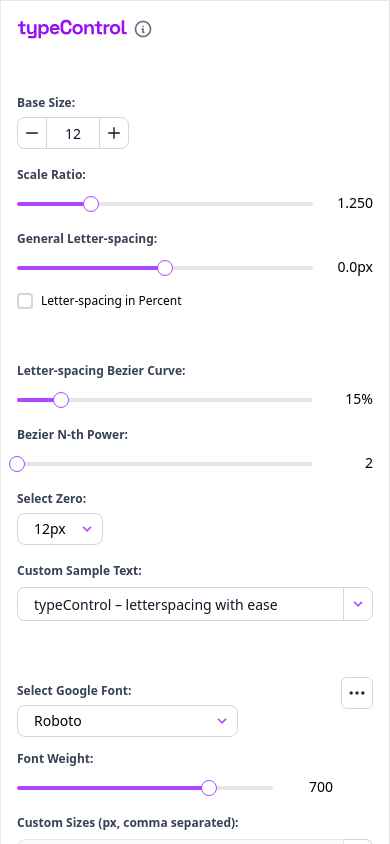
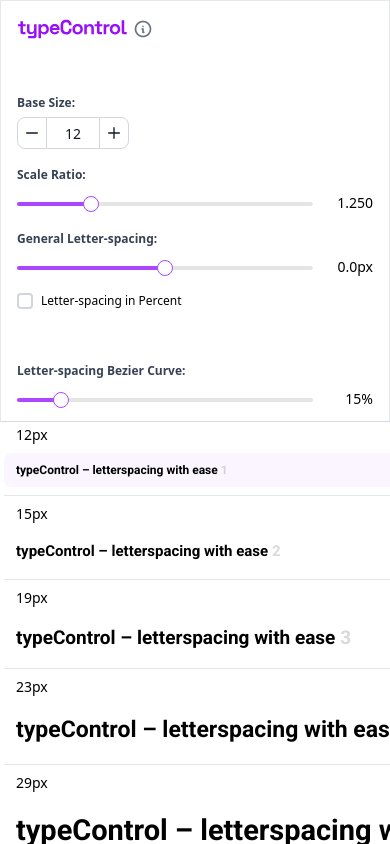
Before and after one commit to form-d/typecontrol-app, a Next.js app: page / in a window 390 px wide. Shown: the top 844 px of the page. Built offline with nearby package versions, Linux system fonts and the light colour scheme.

Commit message:
split view mobile

```diff
--- a/components/layout/Layout.tsx
+++ b/components/layout/Layout.tsx
@@ -57,7 +57,7 @@ const Layout: React.FC<LayoutProps> = ({
     <div ref={containerRef} className={containerClasses}>
       {isTop ? (
         // Sticky top bar: transparent background, stays at top while content scrolls
-        <aside className="md:sticky top-0 w-full z-10 p-4 bg-white/70 backdrop-blur-[32px] border border-b-black/15 p-4 space-y-4">
+        <aside className="h-[50vh] md:h-auto overflow-auto md:sticky top-0 w-full z-10 p-4 bg-white/70 backdrop-blur-[32px] border border-b-black/15 p-4 space-y-4">
           {bar}
         </aside>
       ) : (
--- a/pages/index.tsx
+++ b/pages/index.tsx
@@ -12,7 +12,7 @@ const Home: React.FC = () => {
   return (
     <Layout orientation={settings.layout} bar={<ControlPanel sizes={sizes} />}>
       <div className="">
-        <div className="mx-auto">
+        <div className="mx-auto h-[50vh] md:h-auto overflow-auto">
           {/* <div className="mx-auto px-1 md:px-10"> */}
           <FontPreviewList
             sizes={sizes}
```
